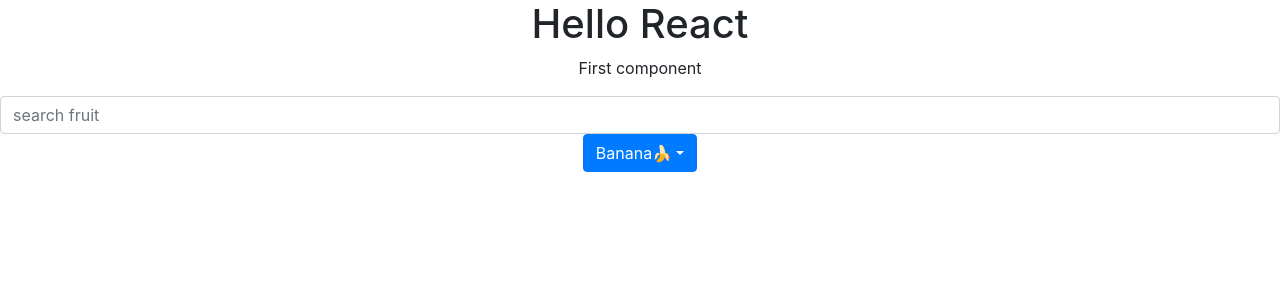
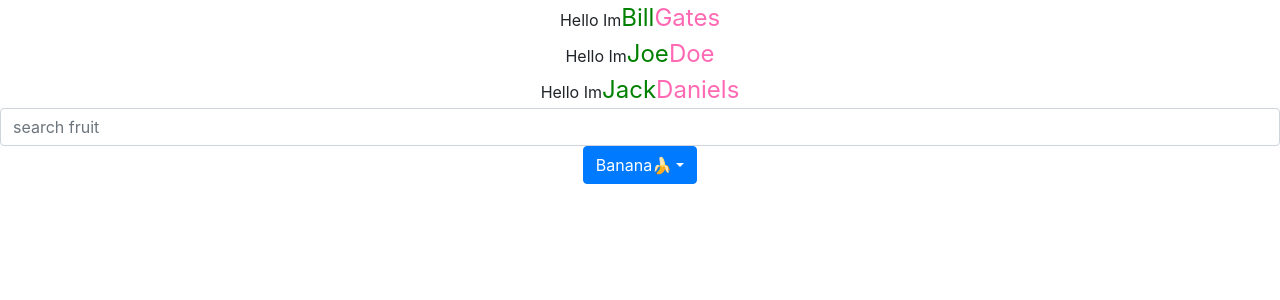
Before and after one commit to NellyHovhannisyan/react-first-project, a React (Create React App) app: page / in a window 1280 px wide. Shown: the top 300 px of the page. Built offline with nearby package versions, Linux system fonts and the light colour scheme.

Commit message:
update а 09.05.20

```diff
--- a/src/App.css
+++ b/src/App.css
@@ -36,3 +36,14 @@
     transform: rotate(360deg);
   }
 }
+
+
+.user-name{
+  color:green;
+  font-size:24px;
+}
+
+.user-surname{
+  color:hotpink;
+  font-size:24px;
+}
--- a/src/App.js
+++ b/src/App.js
@@ -1,28 +1,38 @@
 import React from 'react';
-import logo from './logo.svg';
+// import logo from './logo.svg';
 import './App.css';
-import Person from './components/Person';
+// import Person from './components/Person';
 import Fruits from './components/Fruits';
+// import {idGen as idGenerator, Hello, getThis} from './tools';
+// import * as newObj from './tools';
+import User from './components/User';
+
+
+// console.log(idGenerator());
+// console.log(newObj.Hello());
+// newObj.getThis();
+// getThis();
 
 function App() {
+
+// const {Hello} =newObj;
+// const components =[
+//   <p>text1</p>,
+//   <p>text2</p>,
+//   <p>text3</p>,
+// ];
+ const surname= 'Gates'
   return (
+
     <div className="App">
-      {/* <header className="App-header">
-        <img src={logo} className="App-logo" alt="logo" />
-        <p>
-          Edit <code>src/App.js</code> and save to reload.
-        </p>
-        <a
-          className="App-link"
-          href="https://reactjs.org"
-          target="_blank"
-          rel="noopener noreferrer"
-        >
-          Learn React
-        </a>
-      </header> */}
-      <Person />
-      <Fruits />
+      <User name="Bill" surname={surname}/>
+      <User name="Joe" surname='Doe'/>
+      <User name="Jack" surname='Daniels'/>
+
+      {/* {components[0]}
+       <Hello />
+      <Person />*/
+       <Fruits /> }
     </div>
   );
 }
--- /dev/null
+++ b/src/components/Name.js
@@ -0,0 +1,5 @@
+import React from 'react';
+
+const Name = (props) => <span className="user-name">{props.name}</span>;
+
+export default Name;
--- /dev/null
+++ b/src/components/Surname.js
@@ -0,0 +1,5 @@
+import React from 'react';
+
+const Surname = (props) => <span className="user-surname">{props.surname}</span>;
+
+export default Surname;
--- /dev/null
+++ b/src/components/User.js
@@ -0,0 +1,18 @@
+import React from 'react';
+import Name from './Name';
+import Surname from './Surname';
+
+function User (props){
+    const {name, surname} = props;
+
+    console.log(props);
+    return (
+     <div>
+         Hello Im
+         <Name name={name} />
+         <Surname surname={surname} />
+     </div>
+    )
+}
+
+export default User;
```
Also changed, not shown: src/tools.js (+15 -3 lines), src/components/Fruits.js (line endings or trailing spaces), 1 other file (tests, documents, lock files or other folders).
